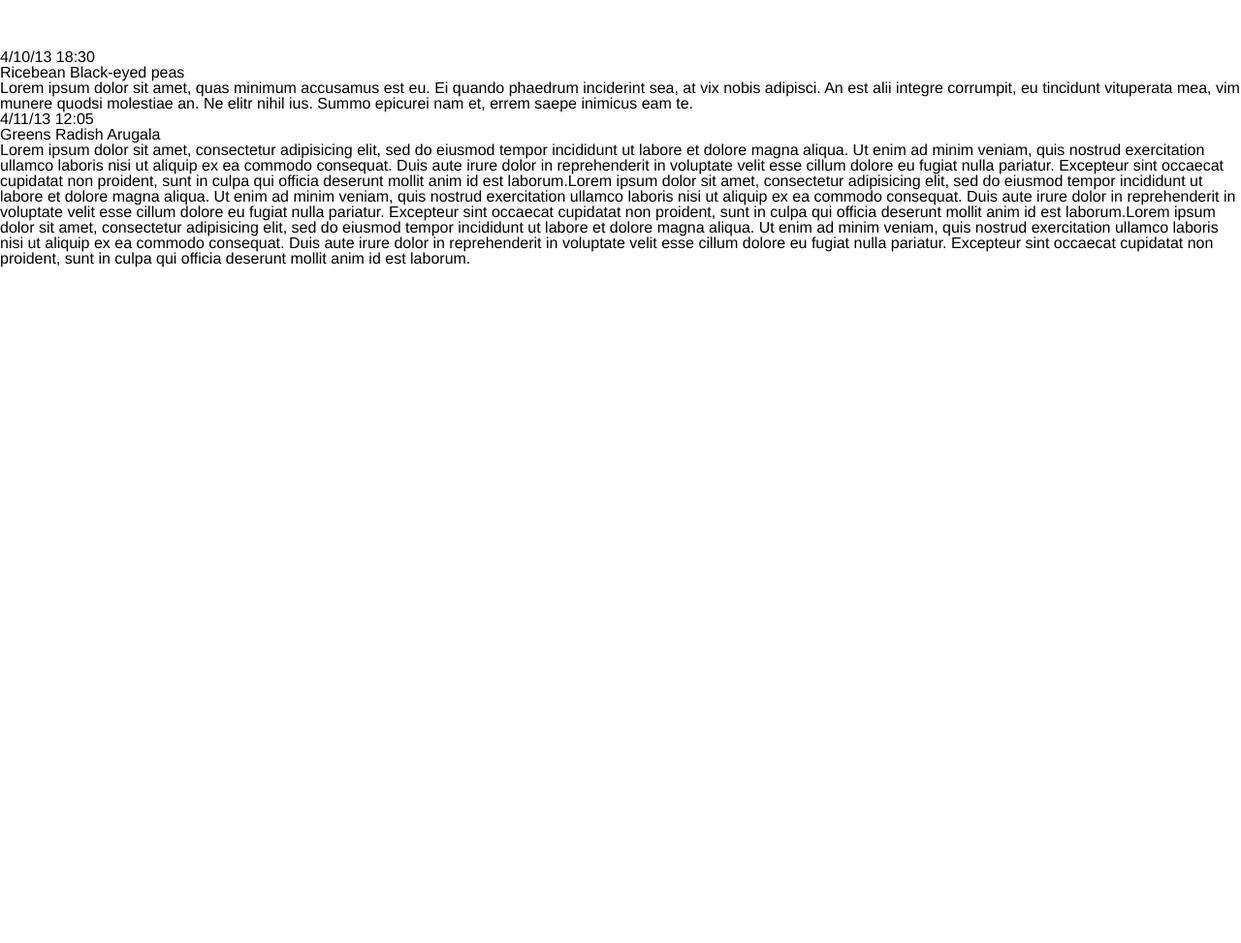
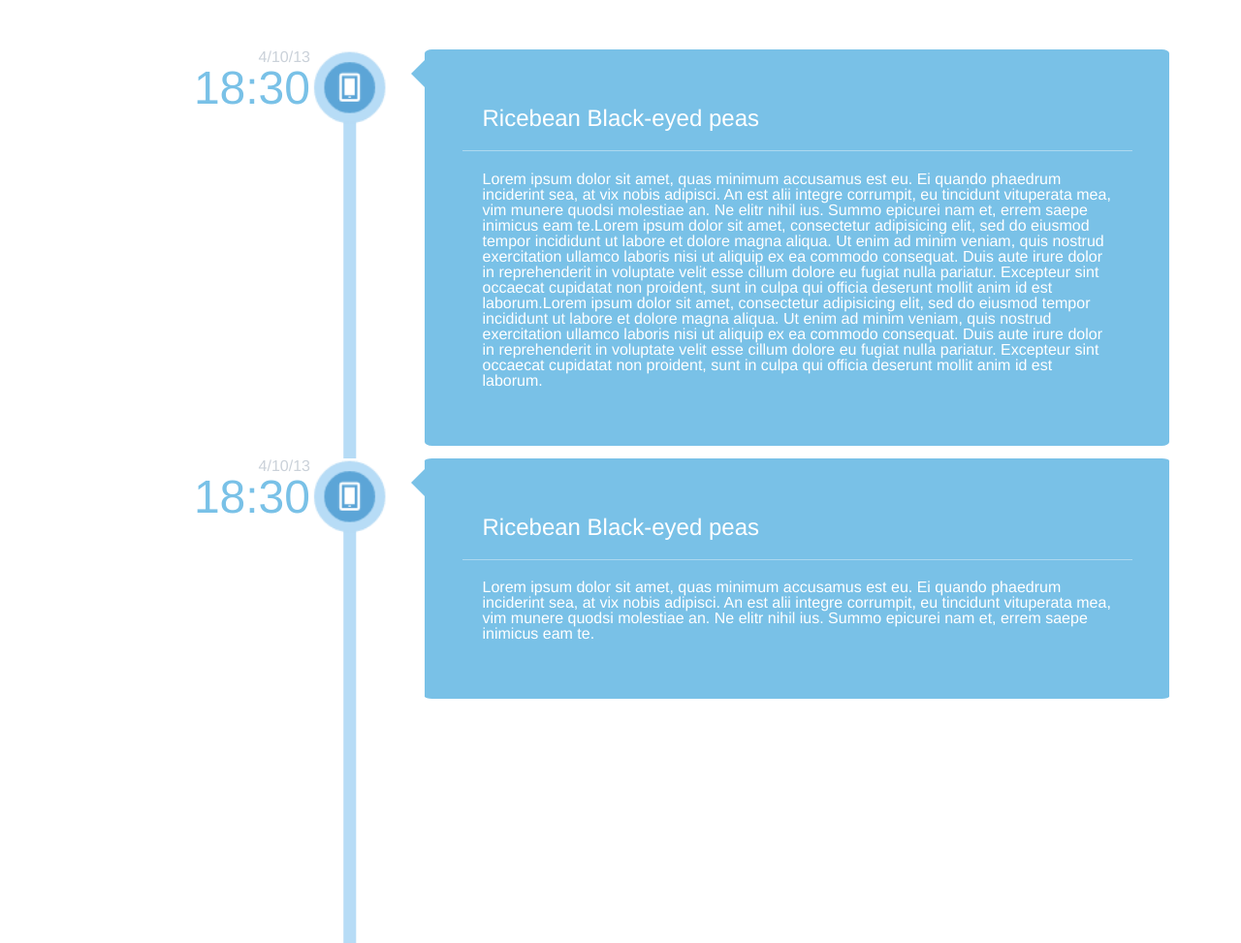
Before and after one commit to dakotahavel/1.3-timeline-layout, a plain HTML site: page index.html in a window 1280 px wide. Shown: the whole page at 97% size. Before the commit the page ends 800 px from the top, so only its background shows below. Drawn offline with Linux system fonts and the light colour scheme.

Commit message:
adjusted layout for second submit

```diff
--- a/index.html
+++ b/index.html
@@ -11,73 +11,79 @@
 
   <ul class='each-post'>
         <!-- column 1 date and time -->
-        <li class='date-time-col'>
+      <ul class='date-time-col'>
+        <li>
               <span class='date'>
                 4/10/13
               </span>
 
-              <span class='time change'>
+              <span class='time'>
                 18:30
               </span>
         </li>
+      </ul>
               <!-- column 2 graphic -->
-        <li class='graphic-col'>
+      <ul class='graphic-col'>
+        <li>
           <div class='graphic1'>
+            <!-- <img src=images/mobile-long-copy.png> -->
           </div>
         </li>
+      </ul>
             <!-- column 3 posting-->
-        <li class='posting-col'>
 
-
+      <ul class='posting-col'>
+        <li>
             <div class='posting-outline'>
-
               <h1 class='posting-title'>
                 Ricebean Black-eyed peas
               </h1>
+              <p class='posting-body'>
+                Lorem ipsum dolor sit amet, quas minimum accusamus est eu. Ei quando phaedrum inciderint sea, at vix nobis adipisci. An est alii integre corrumpit, eu tincidunt vituperata mea, vim munere quodsi molestiae an. Ne elitr nihil ius. Summo epicurei nam et, errem saepe inimicus eam te.Lorem ipsum dolor sit amet, consectetur adipisicing elit, sed do eiusmod tempor incididunt ut labore et dolore magna aliqua. Ut enim ad minim veniam, quis nostrud exercitation ullamco laboris nisi ut aliquip ex ea commodo consequat. Duis aute irure dolor in reprehenderit in voluptate velit esse cillum dolore eu fugiat nulla pariatur. Excepteur sint occaecat cupidatat non proident, sunt in culpa qui officia deserunt mollit anim id est laborum.Lorem ipsum dolor sit amet, consectetur adipisicing elit, sed do eiusmod tempor incididunt ut labore et dolore magna aliqua. Ut enim ad minim veniam, quis nostrud exercitation ullamco laboris nisi ut aliquip ex ea commodo consequat. Duis aute irure dolor in reprehenderit in voluptate velit esse cillum dolore eu fugiat nulla pariatur. Excepteur sint occaecat cupidatat non proident, sunt in culpa qui officia deserunt mollit anim id est laborum.
+              </p>
+            </div>
+        </li>
+      </ul>
+  </ul>
 
+  <ul class='each-post'>
+        <!-- column 1 date and time -->
+      <ul class='date-time-col'>
+        <li>
+              <span class='date'>
+                4/10/13
+              </span>
+
+              <span class='time'>
+                18:30
+              </span>
+        </li>
+      </ul>
+              <!-- column 2 graphic -->
+      <ul class='graphic-col'>
+        <li>
+          <div class='graphic1'>
+            <!-- <img src=images/mobile-long-copy.png> -->
+          </div>
+        </li>
+      </ul>
+            <!-- column 3 posting-->
+
+      <ul class='posting-col'>
+        <li>
+            <div class='posting-outline'>
+              <h1 class='posting-title'>
+                Ricebean Black-eyed peas
+              </h1>
               <p class='posting-body'>
                 Lorem ipsum dolor sit amet, quas minimum accusamus est eu. Ei quando phaedrum inciderint sea, at vix nobis adipisci. An est alii integre corrumpit, eu tincidunt vituperata mea, vim munere quodsi molestiae an. Ne elitr nihil ius. Summo epicurei nam et, errem saepe inimicus eam te.
               </p>
-
             </div>
-
         </li>
+      </ul>
   </ul>
 
 
-  <ul class='each-post'>
-        <!-- column 1 date and time aside-->
-        <li class='date-time-col'>
-              <span class='date'>
-                4/11/13
-              </span>
-
-              <span class='time change'>
-                12:05
-              </span>
-        </li>
-              <!-- column 2 graphic -->
-        <li class='graphic-col'>
-          <div class='graphic2'>
-          </div>
-        </li>
-            <!-- column 3 posting-->
-        <li class='posting-col'>
-
-
-            <div class='posting-outline'>
-
-              <h1 class='posting-title'>
-                Greens Radish Arugala
-              </h1>
-
-              <p class='posting-body'>Lorem ipsum dolor sit amet, consectetur adipisicing elit, sed do eiusmod tempor incididunt ut labore et dolore magna aliqua. Ut enim ad minim veniam, quis nostrud exercitation ullamco laboris nisi ut aliquip ex ea commodo consequat. Duis aute irure dolor in reprehenderit in voluptate velit esse cillum dolore eu fugiat nulla pariatur. Excepteur sint occaecat cupidatat non proident, sunt in culpa qui officia deserunt mollit anim id est laborum.Lorem ipsum dolor sit amet, consectetur adipisicing elit, sed do eiusmod tempor incididunt ut labore et dolore magna aliqua. Ut enim ad minim veniam, quis nostrud exercitation ullamco laboris nisi ut aliquip ex ea commodo consequat. Duis aute irure dolor in reprehenderit in voluptate velit esse cillum dolore eu fugiat nulla pariatur. Excepteur sint occaecat cupidatat non proident, sunt in culpa qui officia deserunt mollit anim id est laborum.Lorem ipsum dolor sit amet, consectetur adipisicing elit, sed do eiusmod tempor incididunt ut labore et dolore magna aliqua. Ut enim ad minim veniam, quis nostrud exercitation ullamco laboris nisi ut aliquip ex ea commodo consequat. Duis aute irure dolor in reprehenderit in voluptate velit esse cillum dolore eu fugiat nulla pariatur. Excepteur sint occaecat cupidatat non proident, sunt in culpa qui officia deserunt mollit anim id est laborum.
-              </p>
-
-            </div>
-
-        </li>
-  </ul>
 
 
 
--- a/styles.css
+++ b/styles.css
@@ -14,13 +14,127 @@ img{
   max-width: 100%;
 }
 
+.each-post{
+  margin-top: 0;
+  margin-bottom: 0;
+}
+
 .date-time-col{
   display: inline-block;
+  float: left;
+  width: 25%;
 }
 
-.graphic-col
+.date-time-col li{
+  float: right;
+}
+
+.date-time-col span{
+  display: block;
+  text-align: right;
+}
+
+.date{
+  color: #CAD1D9;
+  font-size: 1em;
+}
+
+.time{
+  color: #79C1E7;
+  font-size: 3em;
+}
 
 
+
+.graphic-col{
+  display: block;
+  float:left;
+  min-width: 80px;
+  max-width: 15%;
+  height: 500px;
+  color: transparent;
+  background-image: url('images/mobile-long-copy.png');
+  background-size: cover;
+  overflow: visible;
+  margin-bottom: -15%;
+  /*background-color: green;*/
+}
+
+/*.graphic-col img{
+  margin-right: 20px;
+
+}*/
+
+
+
+
+.posting-col{
+  /*for absolute children*/
+  position: relative;
+  /*------------------*/
+  display: inline-block;
+  float: left;
+  width: 60%;
+  text-align: left;
+  color: white;
+  background-color: #79C1E7;
+  border-radius: 1%;
+  padding: 3%;
+  margin-bottom: 1%;
+  margin-left: 3%;
+}
+
+.posting-col:before{
+  content:'';
+  display: block;
+  width: 0;
+  height: 0;
+  border: 15px solid transparent;
+  border-right-color: #79C1E7;
+  position: absolute;
+  left: -29px;
+  top: 10px;
+}
+
+/*.octocat > a::after {
+  content:'';
+  display: block;
+  width: 0;
+  height: 0;
+  border: 10px solid transparent;
+  border-top-color: #c3c3c3;
+  position: absolute;
+  right: 2px;
+  bottom: -20px;
+}*/
+
+.posting-col h1{
+  font-size: 1.5em;
+  border-bottom: 1px solid #ADD8EF;
+  padding: 3%;
+}
+
+.posting-col p{
+  padding: 3%
+}
+
+.each-post:after{
+  content: '';
+  clear: both;
+  display: table;
+}
+
+.each-post:hover .posting-col{
+  background-color: #4797C4;
+}
+
+.each-post:hover .time{
+  color: #4797C4;
+}
+
+.each-post:hover .posting-col:before{
+  border-right-color: #4797C4;
+}
 
 
 
```
Also changed, not shown: 1 other file.
